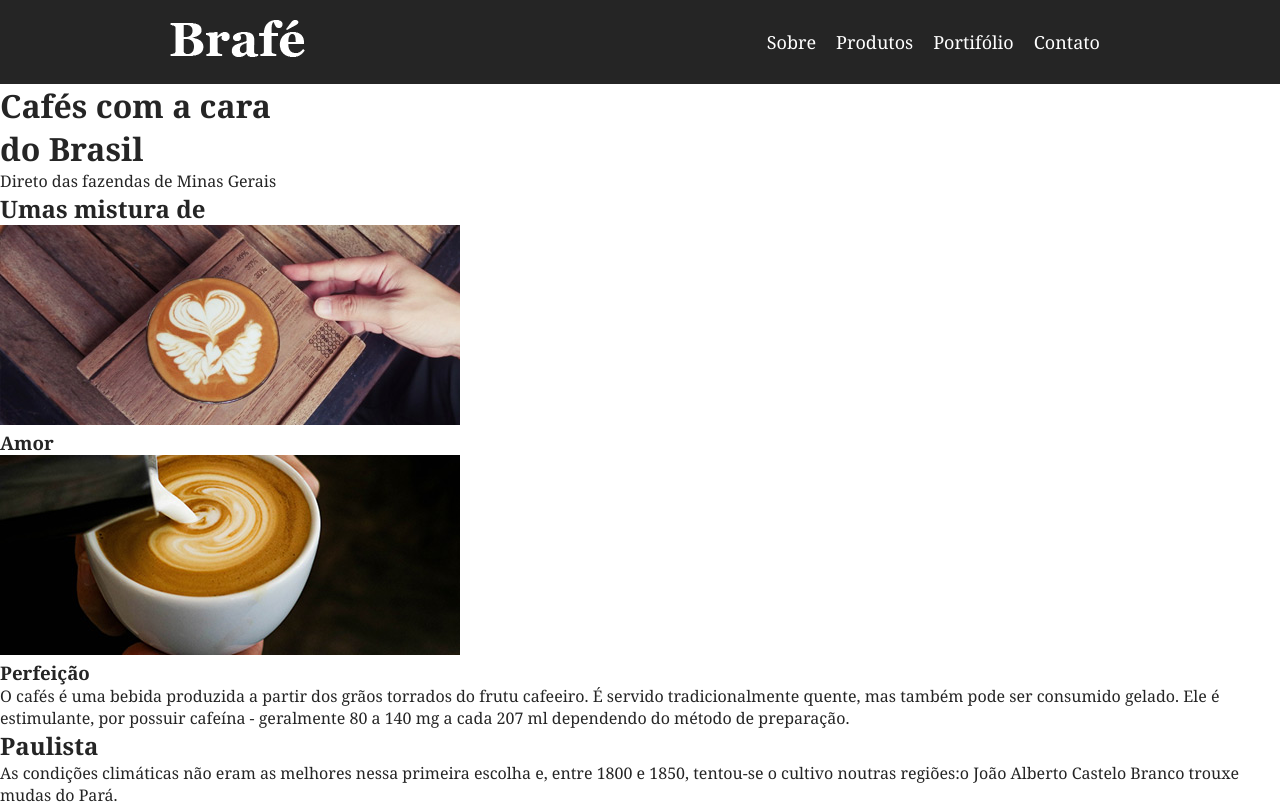
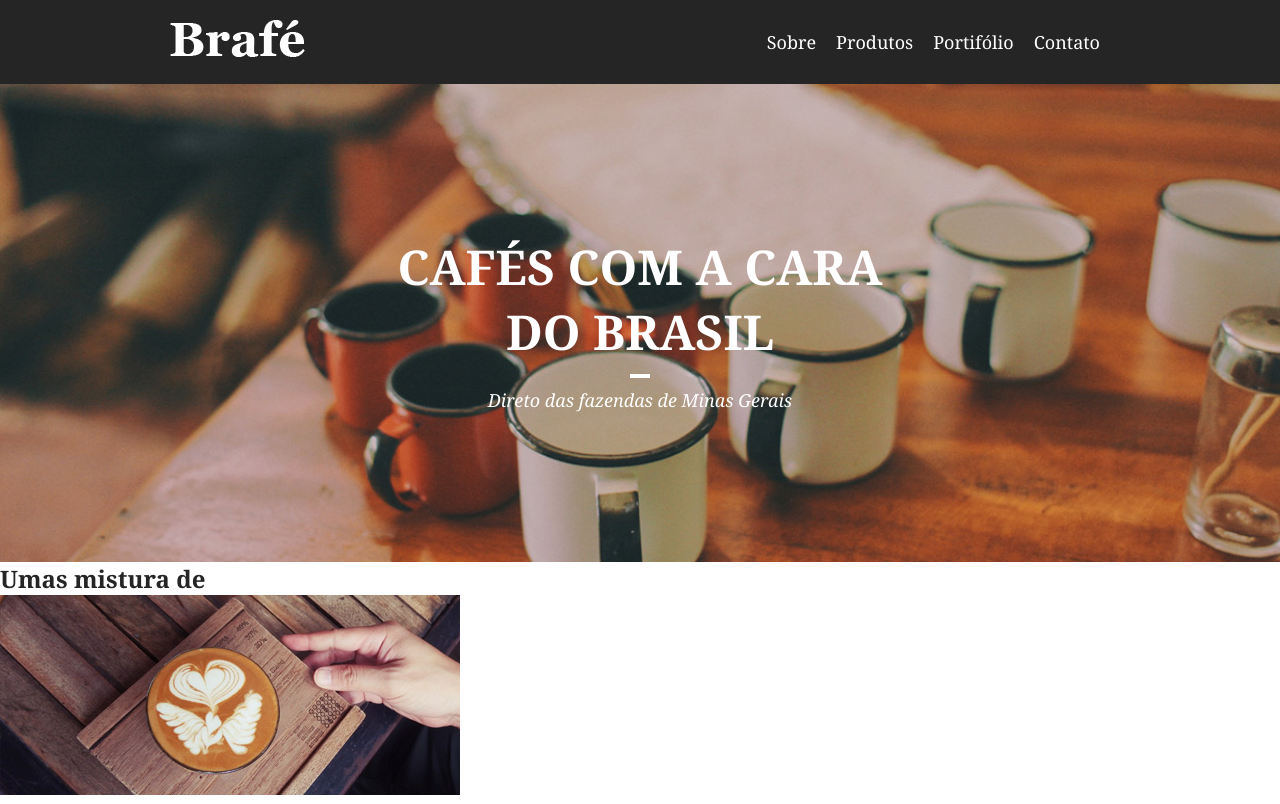
Before and after one commit to israelmteixeira1/Braf--Coffe, an Angular app in the folder brafe-css/: page / in a window 1280 px wide. Shown: the top 804 px of the page. Built offline with nearby package versions, Linux system fonts and the light colour scheme.

Commit message:
Adicionado css ao componente intro do site

```diff
--- a/brafe-css/src/app/pages/brafe-css-puro/brafe-css-puro.component.css
+++ b/brafe-css/src/app/pages/brafe-css-puro/brafe-css-puro.component.css
@@ -1,6 +1,6 @@
 * {
-    padding: 0px;
-    margin: 0px;
+    padding: 0;
+    margin: 0;
 }
 
 body {
@@ -48,3 +48,30 @@ body {
     color: #fff;
     font-size: 1.125em;
 }
+
+.intro {
+    background: url('../../../assets/2-1-brafe-1-puro-html-1_arquivos/brafe-1-puro/img/bg-intro.jpg') no-repeat center center;
+    background-size: cover;
+    padding: 150px 0;
+    text-align: center;
+    color: #fff;
+}
+
+.intro h1 {
+    text-transform: uppercase;
+    font-size: 3em;
+}
+
+.intro h1::after {
+    content: '';
+    display: block;
+    width: 20px;
+    height: 4px;
+    background: #fff;
+    margin: 10px auto;
+}
+
+.intro p {
+    font-style: italic;
+    font-size: 1.125em;
+}
--- a/brafe-css/src/app/pages/brafe-css-puro/brafe-css-puro.component.html
+++ b/brafe-css/src/app/pages/brafe-css-puro/brafe-css-puro.component.html
@@ -13,7 +13,7 @@
         </div>
     </header>
 
-    <main>
+    <main class="intro">
         <h1>Cafés com a cara <br> do Brasil</h1>
         <p>Direto das fazendas de Minas Gerais</p>
     </main>
```
